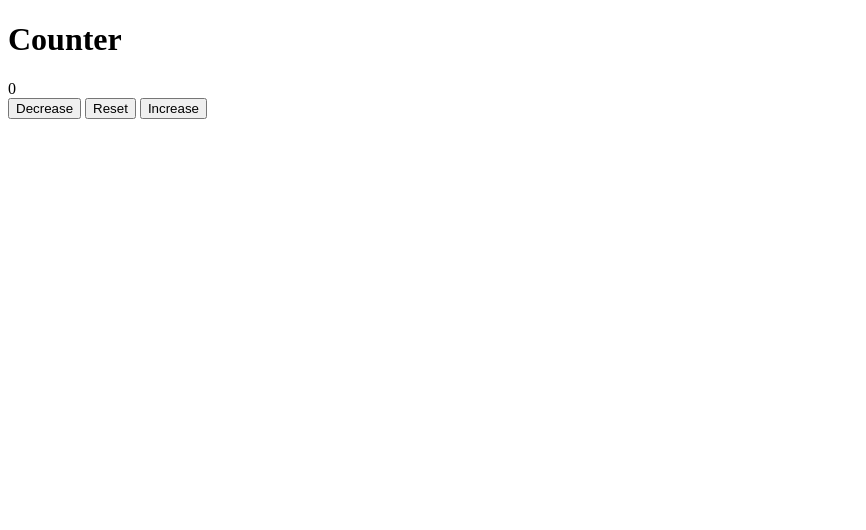
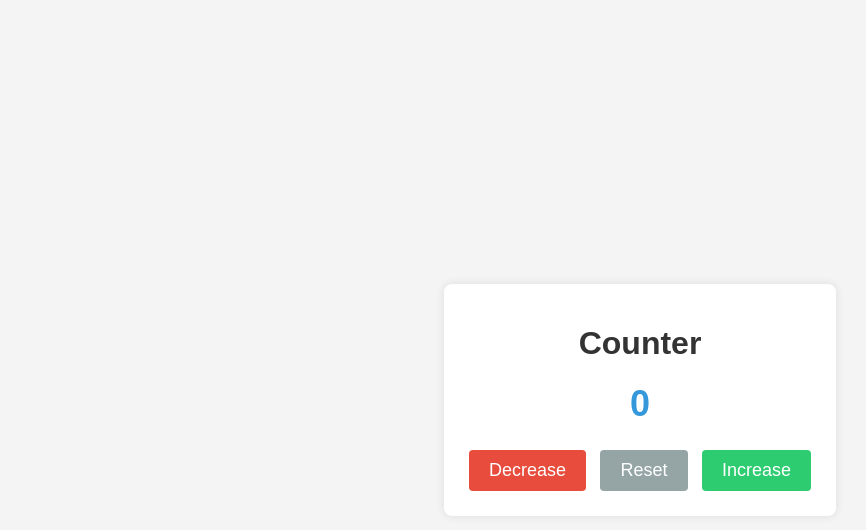
Before and after one commit to saadash1268/counter, a plain HTML site: page index.html in a window 1280 px wide. Shown: the whole page, without its empty margins (0-866 px from the left). Drawn offline with Linux system fonts and the light colour scheme.

Commit message:
css added

```diff
--- a/index.html
+++ b/index.html
@@ -4,7 +4,7 @@
         <meta charset="UTF-8" />
         <meta name="viewport" content="width=device-width, initial-scale=1.0" />
         <title>Counter</title>
-        <link rel="stylsheet" href="styles.css"/>
+        <link rel="stylesheet" href="styles.css"/>
     </head>
     <body>
         <h1></h1>
--- a/styles.css
+++ b/styles.css
@@ -0,0 +1,53 @@
+body {
+    font-family: 'Arial', sans-serif;
+    background-color: #f4f4f4;
+    display: flex;
+    align-items: center;
+    justify-content: center;
+    height: 100vh;
+    margin: 0;
+  }
+
+  .container {
+    text-align: center;
+    background-color: #fff;
+    border-radius: 8px;
+    padding: 20px;
+    box-shadow: 0 0 10px rgba(0, 0, 0, 0.1);
+  }
+
+  h1 {
+    color: #333;
+  }
+
+  #value {
+    font-size: 36px;
+    font-weight: bold;
+    color: #3498db;
+    margin: 20px 0;
+    display: block;
+  }
+
+  .btn {
+    font-size: 18px;
+    padding: 10px 20px;
+    margin: 5px;
+    cursor: pointer;
+    border: none;
+    border-radius: 4px;
+  }
+
+  .decrease {
+    background-color: #e74c3c;
+    color: #fff;
+  }
+
+  .reset {
+    background-color: #95a5a6;
+    color: #fff;
+  }
+
+  .increase {
+    background-color: #2ecc71;
+    color: #fff;
+  }
```
